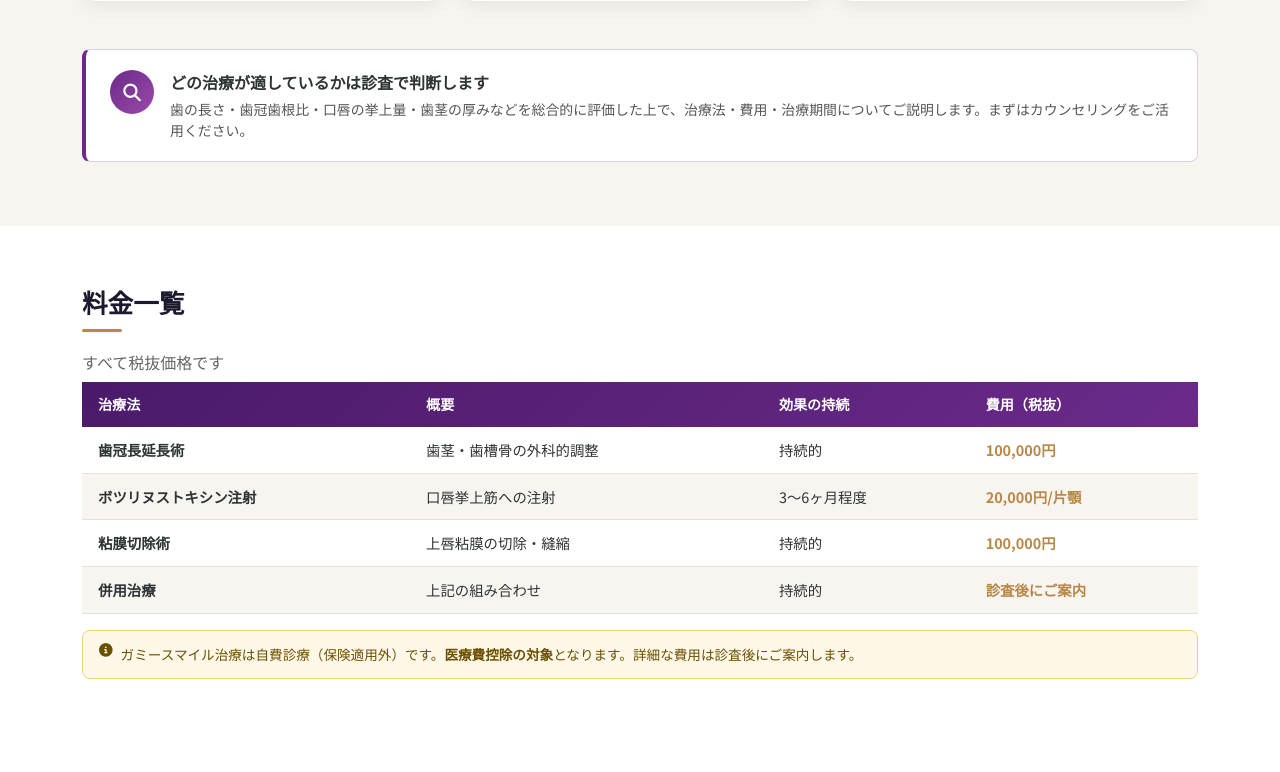
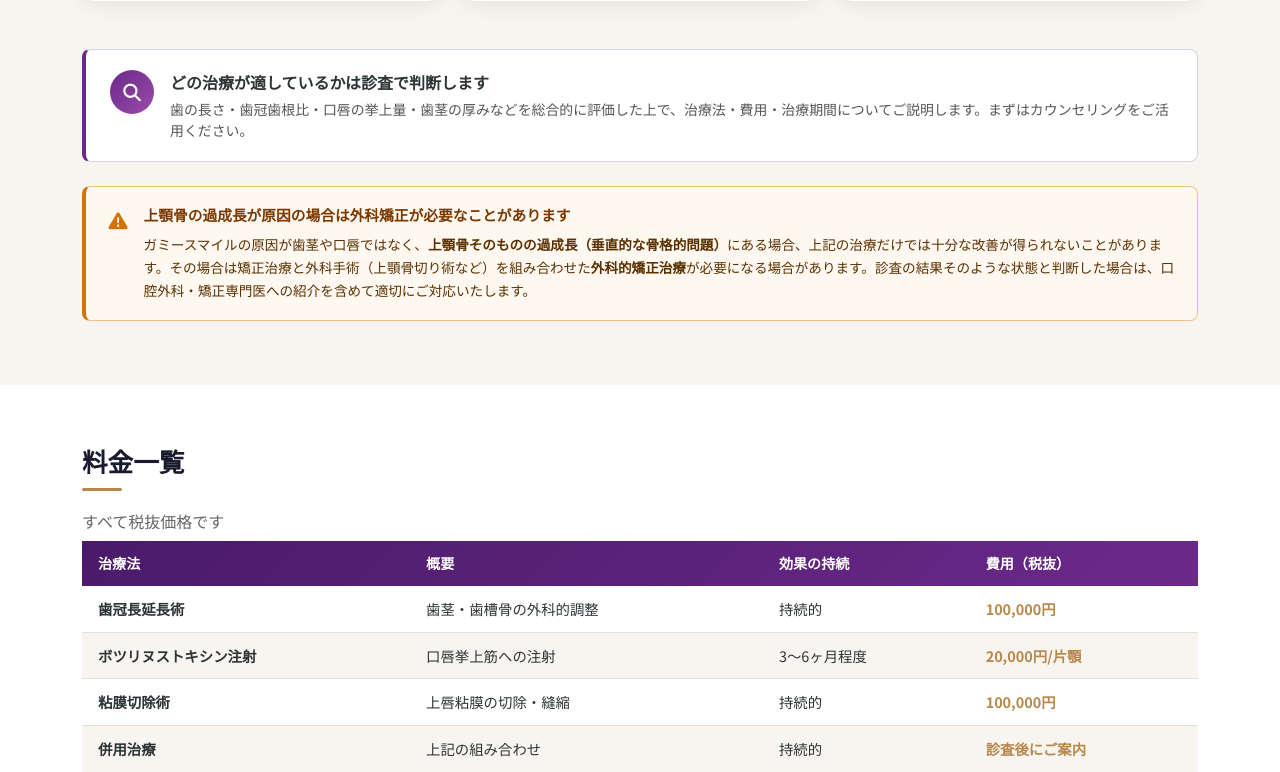
Before and after one commit to kitwo0623-maker/dental-clinic, a Flask app: page /gummy-smile in a window 1280 px wide. Shown: the part 1968-2740 px from the top of the page. Run offline with Flask 3, Linux system fonts and the light colour scheme.

Commit message:
外科矯正が必要なケースの注意書きを追加 (#35)
Co-authored-by: Claude <noreply@anthropic.com>

```diff
--- a/static/css/style.css
+++ b/static/css/style.css
@@ -2967,3 +2967,20 @@ details[open] .gs-faq-q::after { transform: rotate(45deg); }
   transition: color 0.2s, border-color 0.2s;
 }
 .ae-gummy-link:hover { color: #6b2a8a; border-color: #6b2a8a; }
+
+/* 外科矯正注意書き */
+.gs-ortho-caution {
+  background: #fff8f0; border: 1px solid #f0c080;
+  border-left: 4px solid #d4720a;
+  border-radius: 8px; padding: 1.1rem 1.4rem;
+  display: flex; gap: 1rem; align-items: flex-start;
+}
+.gs-ortho-caution-icon {
+  flex-shrink: 0; color: #d4720a; font-size: 1.2rem; margin-top: 0.1rem;
+}
+.gs-ortho-caution-title {
+  font-weight: 700; font-size: 0.92rem; color: #7a3800; margin-bottom: 0.4rem;
+}
+.gs-ortho-caution-desc {
+  font-size: 0.85rem; color: #5a3000; line-height: 1.7; margin: 0;
+}
--- a/templates/gummy_smile.html
+++ b/templates/gummy_smile.html
@@ -246,6 +246,15 @@
         <p class="gs-diag-desc">歯の長さ・歯冠歯根比・口唇の挙上量・歯茎の厚みなどを総合的に評価した上で、治療法・費用・治療期間についてご説明します。まずはカウンセリングをご活用ください。</p>
       </div>
     </div>
+
+    <!-- 外科矯正が必要なケースの注意書き -->
+    <div class="gs-ortho-caution mt-4">
+      <div class="gs-ortho-caution-icon"><i class="fas fa-exclamation-triangle"></i></div>
+      <div>
+        <div class="gs-ortho-caution-title">上顎骨の過成長が原因の場合は外科矯正が必要なことがあります</div>
+        <p class="gs-ortho-caution-desc">ガミースマイルの原因が歯茎や口唇ではなく、<strong>上顎骨そのものの過成長（垂直的な骨格的問題）</strong>にある場合、上記の治療だけでは十分な改善が得られないことがあります。その場合は矯正治療と外科手術（上顎骨切り術など）を組み合わせた<strong>外科的矯正治療</strong>が必要になる場合があります。診査の結果そのような状態と判断した場合は、口腔外科・矯正専門医への紹介を含めて適切にご対応いたします。</p>
+      </div>
+    </div>
   </div>
 </section>
 
```
